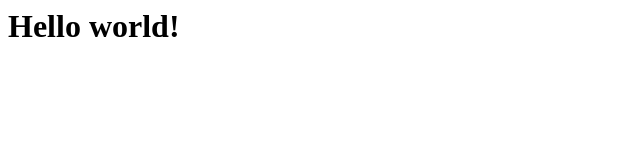
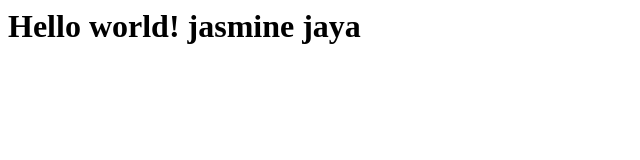
Before and after one commit to gokulnaththree/gokulnath, a plain HTML site: page index.html in a window 1280 px wide. Shown: the whole page, without its empty margins (0-640 px from the left). Drawn offline with Linux system fonts and the light colour scheme.

Commit message:
Update index.html

```diff
--- a/index.html
+++ b/index.html
@@ -1 +1 @@
-<h1>Hello world!</h1>
+<h1>Hello world! jasmine jaya</h1>
```
